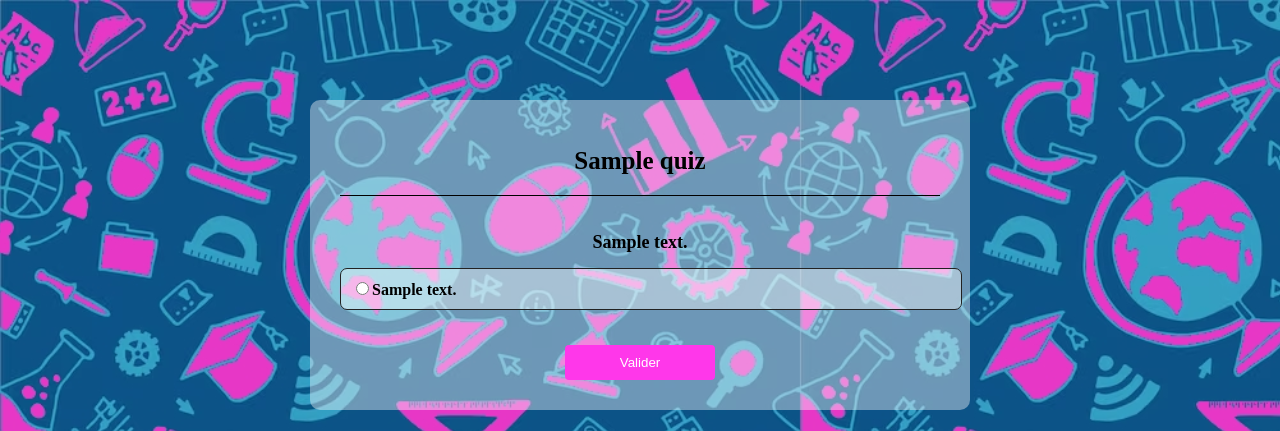
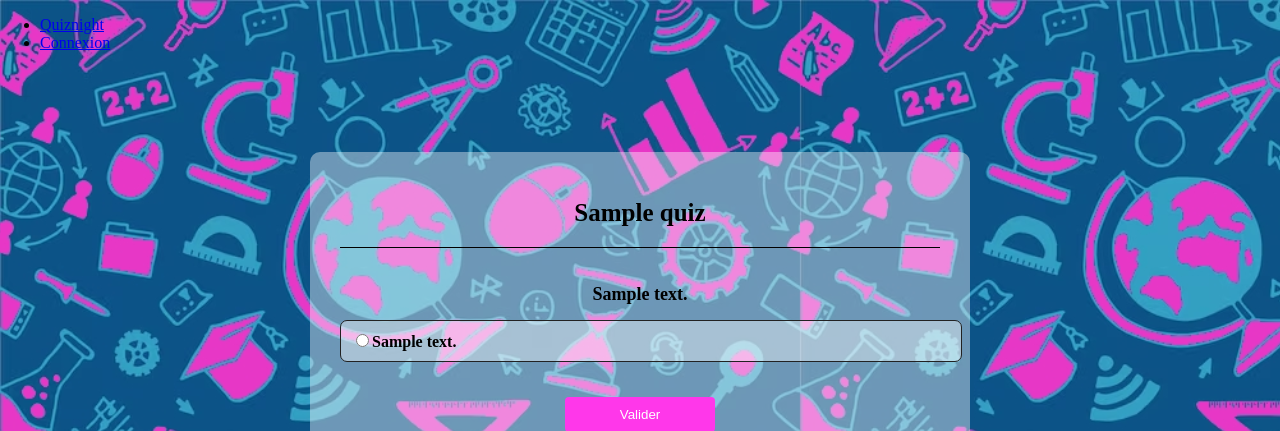
Before and after one commit to jeffry-khalife/quiznight, a PHP site: page /quizz.php?id_quiz=1 in a window 1280 px wide. Shown: the top 431 px of the page. Run offline with PHP 8.4, Linux system fonts and the light colour scheme; tables that the repository leaves empty or names only in its code hold one stand-in row (values such as "Sample post").

Commit message:
Amélioration de la mise en page avec la nav bar

```diff
--- a/quizz.php
+++ b/quizz.php
@@ -21,7 +21,20 @@ echo "<!DOCTYPE html>
     <meta name='viewport' content='width=device-width, initial-scale=1.0'>
     <title>Quiz - " . $quiz->getTitle() . "</title>
     <link rel='stylesheet' href='style.css'>
+    <link rel='stylesheet' href='style2.css'>
+
 </head>
+
+<header>
+        <nav>
+            <ul class='hautdepage'>
+                <p class='titrejeu'></p>
+                <li><a class='lien' href='index.php'>Quiznight</a></li>
+                <li><a class='lien' href='login.php'>Connexion</a></li>
+            </ul>
+        </nav>
+    </header>
+
 <body>
 
 <div class='app'>
@@ -50,5 +63,12 @@ echo "<button type='submit' id='next-btn'>Valider</button>
 </div>
 
 </body>
+    <footer>
+        <div class='réseauxsociaux'>
+            <img class='réseaux' src='img/instagram.png' alt='photo logo instagram'>
+            <img class='réseaux' src='img/twitter.png' alt='photo logo twitter'>
+            <img class='réseaux' src='img/tik-tok.png' alt='photo logo tiktok'>
+        </div>
+    </footer>
 </html>";
 ?>
```
